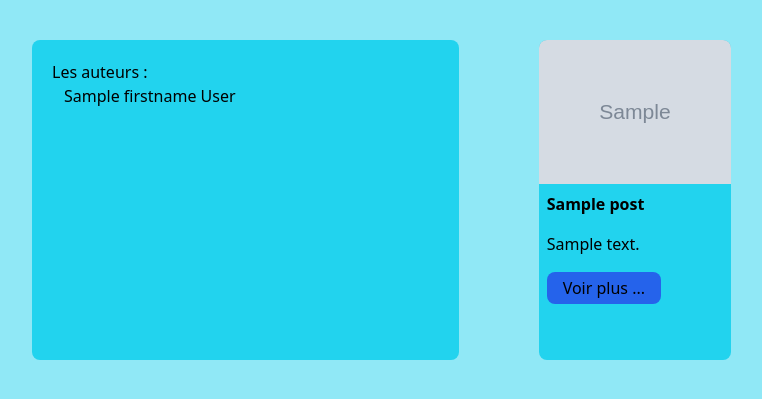
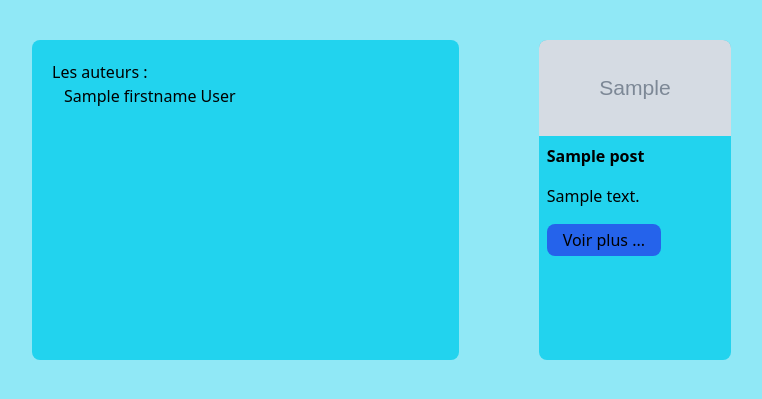
Before and after one commit to MargauxPuget/blogg-symfo, a Symfony app: template templates/main/index.html.twig in a window 1280 px wide. Shown: the part 88-487 px from the top of the page, without its empty margins (48-810 px from the left). Run offline with Twig, Linux system fonts and the light colour scheme; the template is opened without the code that fills it: most values are stand-ins (such as "Sample title", 1, 10 or a date in 2020); grey boxes marked "Sample" are stand-in pictures; some libraries are stand-ins or nearby versions.

Commit message:
amélioration de l'affichage des images

```diff
--- a/templates/main/addPost.html.twig
+++ b/templates/main/addPost.html.twig
@@ -12,7 +12,7 @@
       {{ form_row(formulaire.poster) }}
       {{ form_row(formulaire.nbLikes) }}
       <div class="mb-3">
-          <button type="submit" class="btn btn-danger">Ajouter</button>
+          <button type="submit" class="btn btn-danger inline-block my-2 py-1 px-4 rounded-lg bg-purple-600 hover:bg-purple-800 hover:text-white">Ajouter</button>
       </div>
   {# le form_end affiche automatiquement tout les éléménts dont on a pas demandé l'affichage #}
   {{ form_end(formulaire) }}
--- a/templates/main/index.html.twig
+++ b/templates/main/index.html.twig
@@ -17,7 +17,7 @@
 
             {% for post in allPosts %}
                 <div class="rounded-lg bg-cyan-400 text-justify h-80 w-48">
-                    <img class="fit-picture rounded-t-lg" src={{post.poster}} alt="image post">
+                    <img class="fit-picture rounded-t-lg max-h-24 w-full object-cover" src={{post.poster}} alt="image post">
                     <a href="{{ path("app_post", {index : post.id}) }}"><h3 class="p-2 font-semibold">{{post.title}}</h3></a>
                     <p class="p-2 break-words">{{post.summary}}</p>
                     <span class="inline-block my-2 mx-2  py-1 px-4 rounded-lg bg-blue-600 hover:bg-blue-800 hover:text-white">
```
